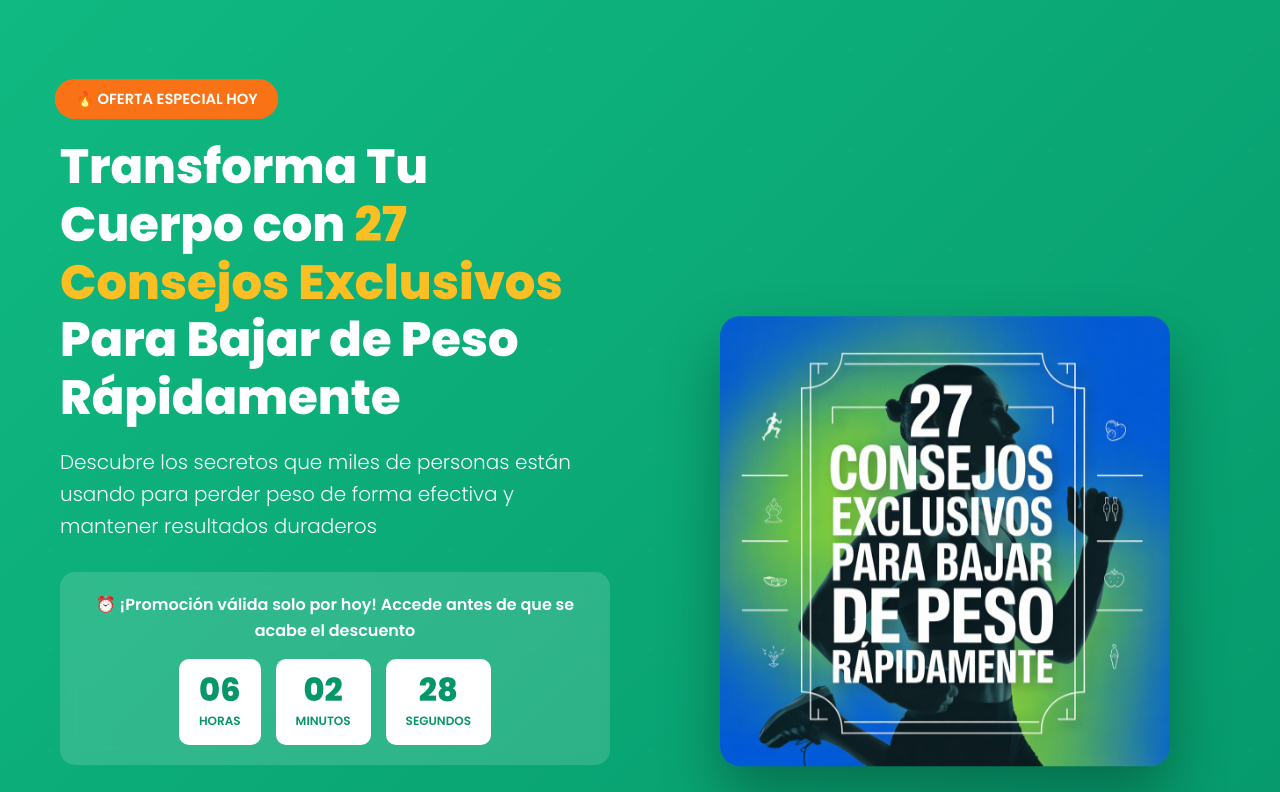
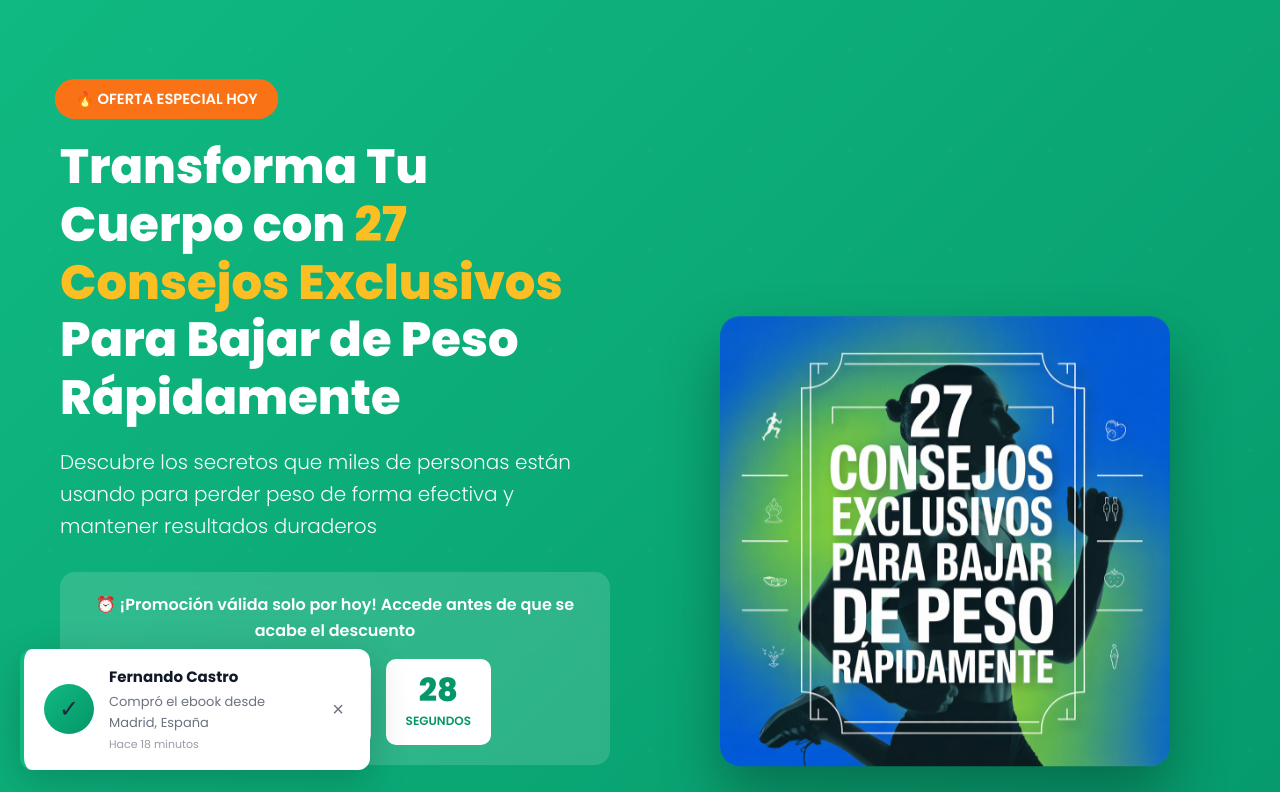
Before and after one commit to johanespinoza/27-recetas, a plain HTML site: page index.html in a window 1280 px wide. Shown: the top 792 px of the page. Drawn offline with Linux system fonts and the light colour scheme.

Commit message:
Add files via upload

```diff
--- a/index.html
+++ b/index.html
@@ -489,6 +489,9 @@
         </div>
     </footer>
 
+    <!-- Notification Container -->
+    <div id="notification-container"></div>
+
     <script src="script.js"></script>
 </body>
 </html>
--- a/script.js
+++ b/script.js
@@ -170,6 +170,7 @@ document.addEventListener('DOMContentLoaded', () => {
     initScrollTracking();
     initCTATracking();
     initScrollAnimations();
+    initPurchaseNotifications();
 
     // Track page view
     if (typeof fbq !== 'undefined') {
@@ -206,3 +207,113 @@ setInterval(() => {
         fbq('trackCustom', 'TimeOnPage2Minutes');
     }
 }, 10000); // Check every 10 seconds
+
+// Purchase Notification System
+function initPurchaseNotifications() {
+    const names = [
+        'María González',
+        'Carlos Ramírez',
+        'Laura Martínez',
+        'Jorge Silva',
+        'Ana Rodríguez',
+        'Diego Torres',
+        'Carmen López',
+        'Roberto Fernández',
+        'Patricia Sánchez',
+        'Miguel Ángel',
+        'Sofía Morales',
+        'Fernando Castro',
+        'Valentina Ruiz',
+        'Andrés Vargas',
+        'Gabriela Mendoza',
+        'Luis Herrera',
+        'Isabella Romero',
+        'Ricardo Jiménez',
+        'Camila Ortiz',
+        'Pablo Navarro'
+    ];
+
+    const locations = [
+        'Ciudad de México',
+        'Bogotá, Colombia',
+        'Madrid, España',
+        'Buenos Aires, Argentina',
+        'Lima, Perú',
+        'Santiago, Chile',
+        'Caracas, Venezuela',
+        'Quito, Ecuador',
+        'Montevideo, Uruguay',
+        'San José, Costa Rica',
+        'Panamá, Panamá',
+        'La Paz, Bolivia',
+        'Asunción, Paraguay',
+        'San Salvador, El Salvador',
+        'Tegucigalpa, Honduras',
+        'Managua, Nicaragua',
+        'Guatemala, Guatemala',
+        'Santo Domingo, Rep. Dominicana',
+        'San Juan, Puerto Rico',
+        'Barcelona, España'
+    ];
+
+    const timeAgo = [
+        'Hace 2 minutos',
+        'Hace 5 minutos',
+        'Hace 8 minutos',
+        'Hace 12 minutos',
+        'Hace 15 minutos',
+        'Hace 18 minutos',
+        'Hace 1 minuto',
+        'Hace 3 minutos',
+        'Hace 7 minutos',
+        'Hace 10 minutos'
+    ];
+
+    function createNotification() {
+        const container = document.getElementById('notification-container');
+        if (!container) return;
+
+        // Random data
+        const name = names[Math.floor(Math.random() * names.length)];
+        const location = locations[Math.floor(Math.random() * locations.length)];
+        const time = timeAgo[Math.floor(Math.random() * timeAgo.length)];
+
+        // Create notification element
+        const notification = document.createElement('div');
+        notification.className = 'notification';
+        notification.innerHTML = `
+            <div class="notification-icon">✓</div>
+            <div class="notification-content">
+                <div class="notification-name">${name}</div>
+                <div class="notification-message">Compró el ebook desde ${location}</div>
+                <div class="notification-time">${time}</div>
+            </div>
+            <button class="notification-close" onclick="this.parentElement.remove()">×</button>
+        `;
+
+        // Add to container
+        container.appendChild(notification);
+
+        // Remove after 5 seconds
+        setTimeout(() => {
+            if (notification.parentElement) {
+                notification.remove();
+            }
+        }, 5000);
+
+        // Track notification view
+        if (typeof fbq !== 'undefined') {
+            fbq('trackCustom', 'PurchaseNotificationShown');
+        }
+    }
+
+    // Show first notification after 5 seconds
+    setTimeout(() => {
+        createNotification();
+    }, 5000);
+
+    // Show notification every 20 seconds
+    setInterval(() => {
+        createNotification();
+    }, 20000);
+}
--- a/styles.css
+++ b/styles.css
@@ -915,6 +915,106 @@ body {
     opacity: 0.7;
 }
 
+/* Notification System */
+#notification-container {
+    position: fixed;
+    bottom: 20px;
+    left: 20px;
+    z-index: 9999;
+    max-width: 350px;
+}
+
+.notification {
+    background: var(--white);
+    border-radius: 12px;
+    padding: 16px 20px;
+    margin-bottom: 10px;
+    box-shadow: 0 10px 40px rgba(0, 0, 0, 0.2);
+    display: flex;
+    align-items: center;
+    gap: 15px;
+    animation: slideInLeft 0.5s ease-out, fadeOut 0.5s ease-out 4.5s;
+    border-left: 4px solid var(--primary-green);
+}
+
+@keyframes slideInLeft {
+    from {
+        transform: translateX(-100%);
+        opacity: 0;
+    }
+    to {
+        transform: translateX(0);
+        opacity: 1;
+    }
+}
+
+@keyframes fadeOut {
+    from {
+        opacity: 1;
+        transform: translateX(0);
+    }
+    to {
+        opacity: 0;
+        transform: translateX(-20px);
+    }
+}
+
+.notification-icon {
+    width: 50px;
+    height: 50px;
+    border-radius: 50%;
+    background: linear-gradient(135deg, var(--primary-green) 0%, var(--dark-green) 100%);
+    display: flex;
+    align-items: center;
+    justify-content: center;
+    font-size: 24px;
+    flex-shrink: 0;
+}
+
+.notification-content {
+    flex: 1;
+}
+
+.notification-name {
+    font-weight: 700;
+    color: var(--black);
+    font-size: 15px;
+    margin-bottom: 3px;
+}
+
+.notification-message {
+    font-size: 13px;
+    color: var(--gray);
+    margin-bottom: 3px;
+}
+
+.notification-time {
+    font-size: 11px;
+    color: var(--gray);
+    opacity: 0.7;
+}
+
+.notification-close {
+    background: none;
+    border: none;
+    font-size: 20px;
+    color: var(--gray);
+    cursor: pointer;
+    padding: 0;
+    width: 24px;
+    height: 24px;
+    display: flex;
+    align-items: center;
+    justify-content: center;
+    border-radius: 50%;
+    transition: all 0.2s ease;
+}
+
+.notification-close:hover {
+    background: var(--light-gray);
+    color: var(--black);
+}
+
 /* Responsive Design */
 @media (max-width: 1024px) {
     .hero-content {
@@ -1093,4 +1193,21 @@ body {
     .guarantee-text {
         text-align: center;
     }
+
+    /* Notifications on mobile */
+    #notification-container {
+        left: 10px;
+        right: 10px;
+        max-width: calc(100% - 20px);
+    }
+
+    .notification {
+        padding: 12px 15px;
+    }
+
+    .notification-icon {
+        width: 40px;
+        height: 40px;
+        font-size: 20px;
+    }
 }
```
Also changed, not shown: 2 other files.
